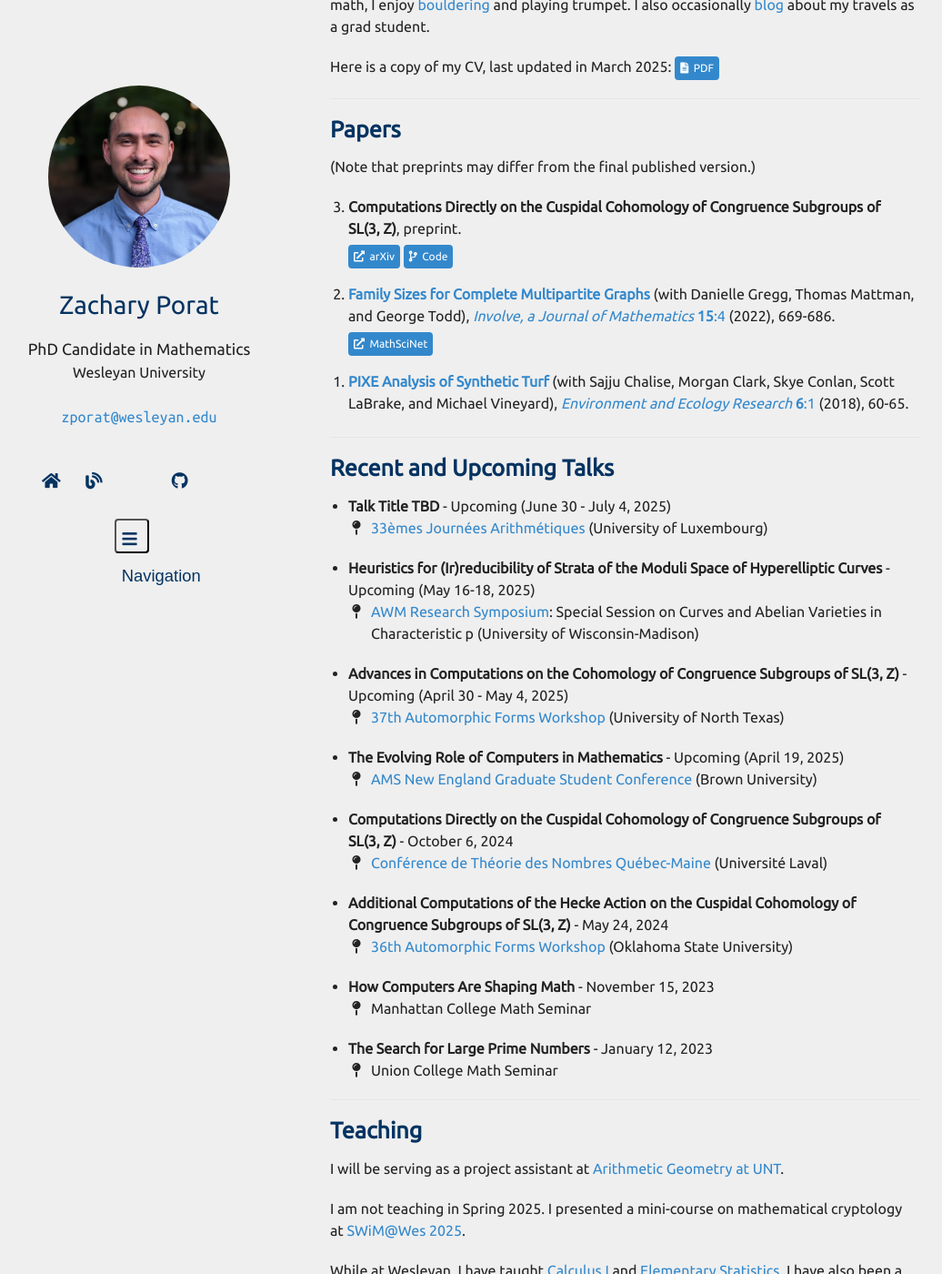
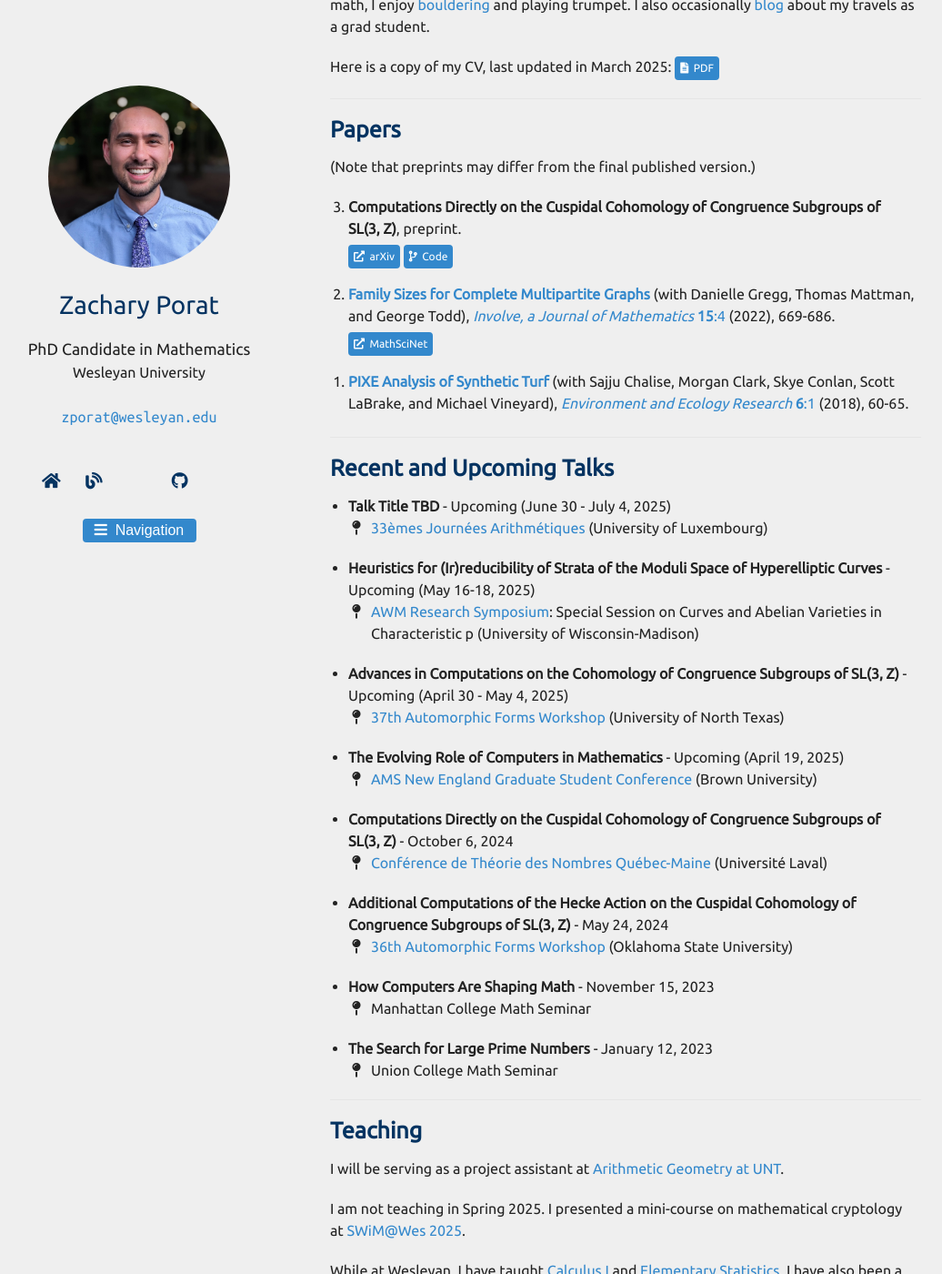
Before and after one commit to zporat/zporat.github.io, a Jekyll site: the page built from index.md, in a window 1280 px wide and 1400 px high, scrolled down 310 px. Shown: the whole window at 91% size, without its empty margins (102-1138 px from the left). Built offline with Jekyll 4.4.1, drawn with Linux system fonts in a browser that asks for light colours; nearby versions of some CDN libraries; a style sheet for code colours, icons or effects is not loaded; our own code applies the rules of GitHub Pages for plain Markdown files.

Commit message:
nav update

```diff
--- a/_sass/minimal-light-no-dark-mode.scss
+++ b/_sass/minimal-light-no-dark-mode.scss
@@ -577,16 +577,17 @@ footer {
 
  /* Dropdown Button */
  .dropbtn {
-  display:inline-block;
-  height:2.4rem;
-  width:2.4rem;
-  background-color:transparent;
-  color:#043361!important;
-  border-radius:4px;
-  text-align:center;
-  font-size:1.15rem;
-  line-height:2.5rem;
-  margin-right:1rem;
+  background-color: #38C;
+  color: white;
+  border: 2px solid #38C;
+  transition-duration: 0.3s;
+  padding: 2px 4px 2px;
+  border-radius: 4px;
+  display: inline-block;
+  width: 50%;
+  text-align: center;
+  margin-bottom: 5px;
+  font-size: 16px;
 }
 
 /* The container <div> - needed to position the dropdown content */
```
